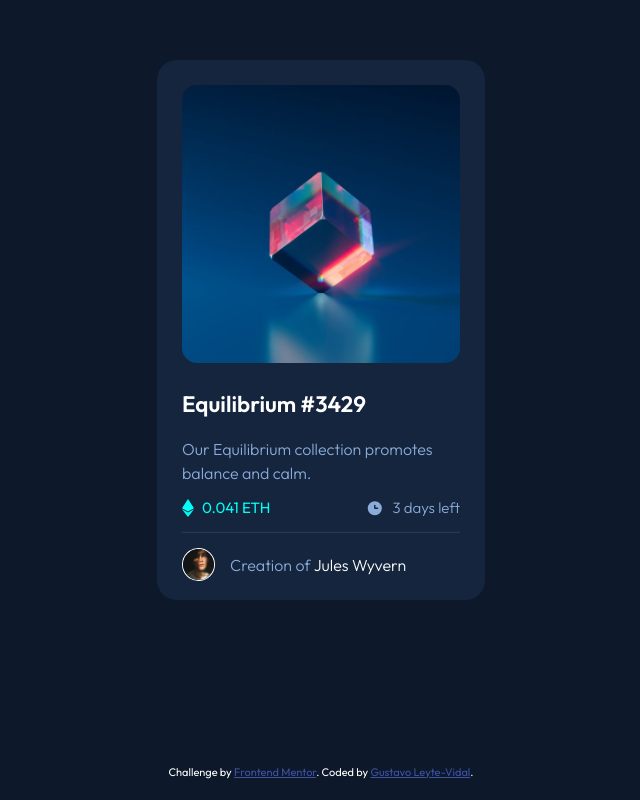
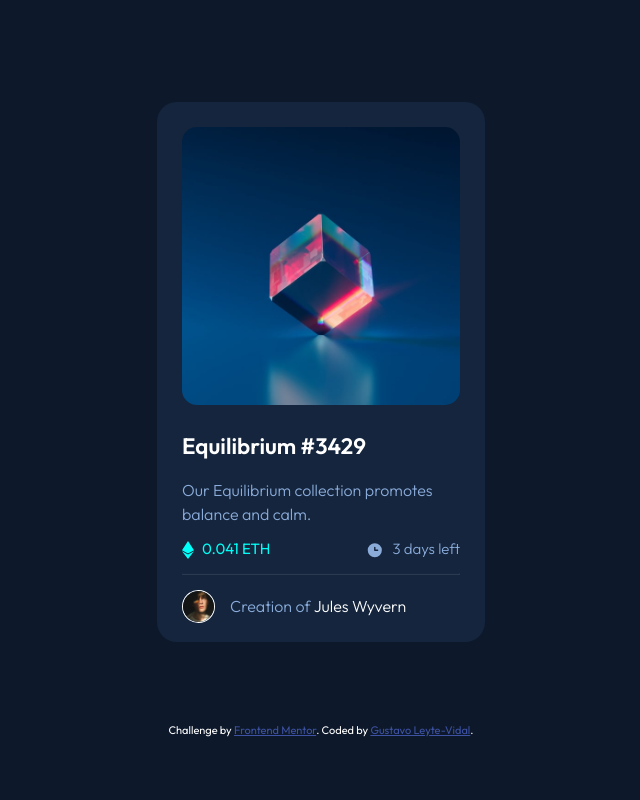
Before and after one commit to gustavoylc/nft-preview-card-component, a React app: page / in a window 1280 px wide. Shown: the whole page, without its empty margins (319-959 px from the left). Built offline with nearby package versions, Linux system fonts and the light colour scheme.

Commit message:
fix: center card

```diff
--- a/src/pages/Nft/_Nft.scss
+++ b/src/pages/Nft/_Nft.scss
@@ -1,7 +1,7 @@
 .layout {
     min-height: 100vh;
     display: grid;
-    grid-template-rows: 1fr auto;
+    place-content: center;
 }
 .footer {
     &__attribution {
```
